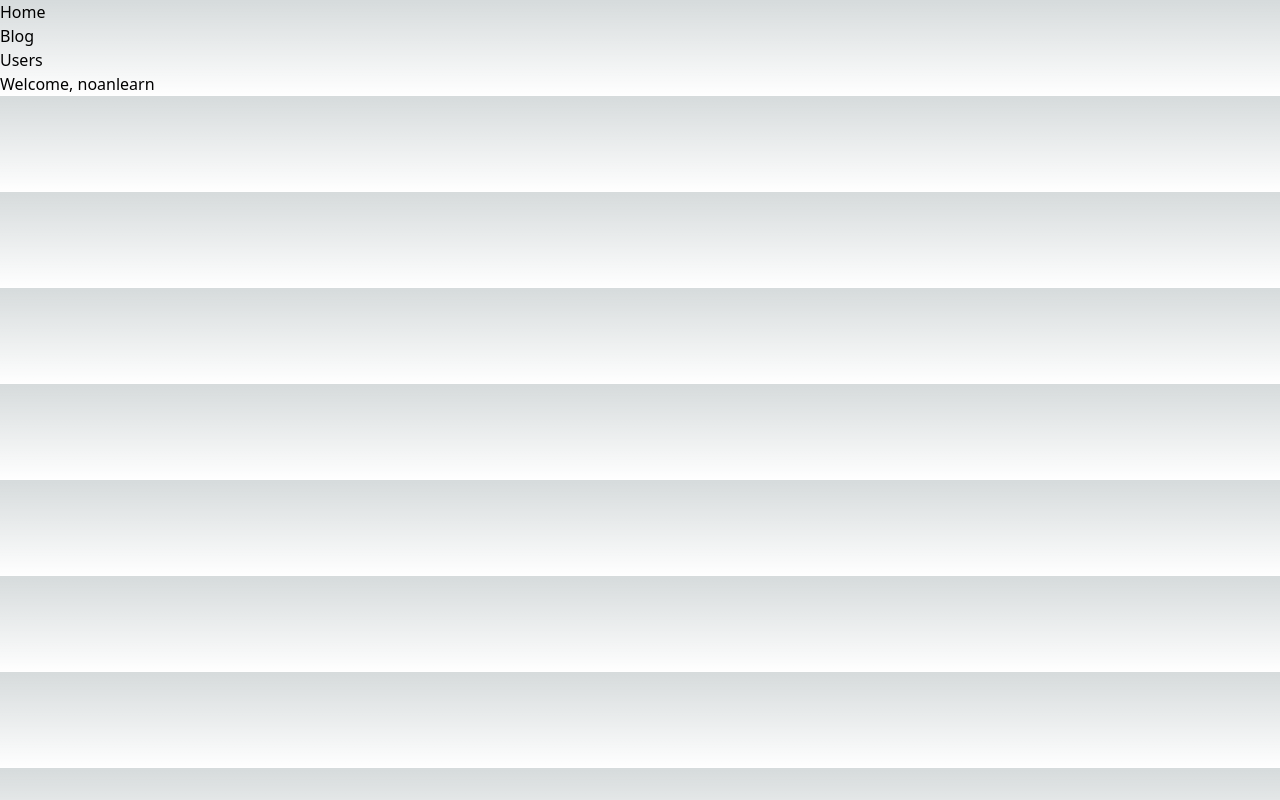
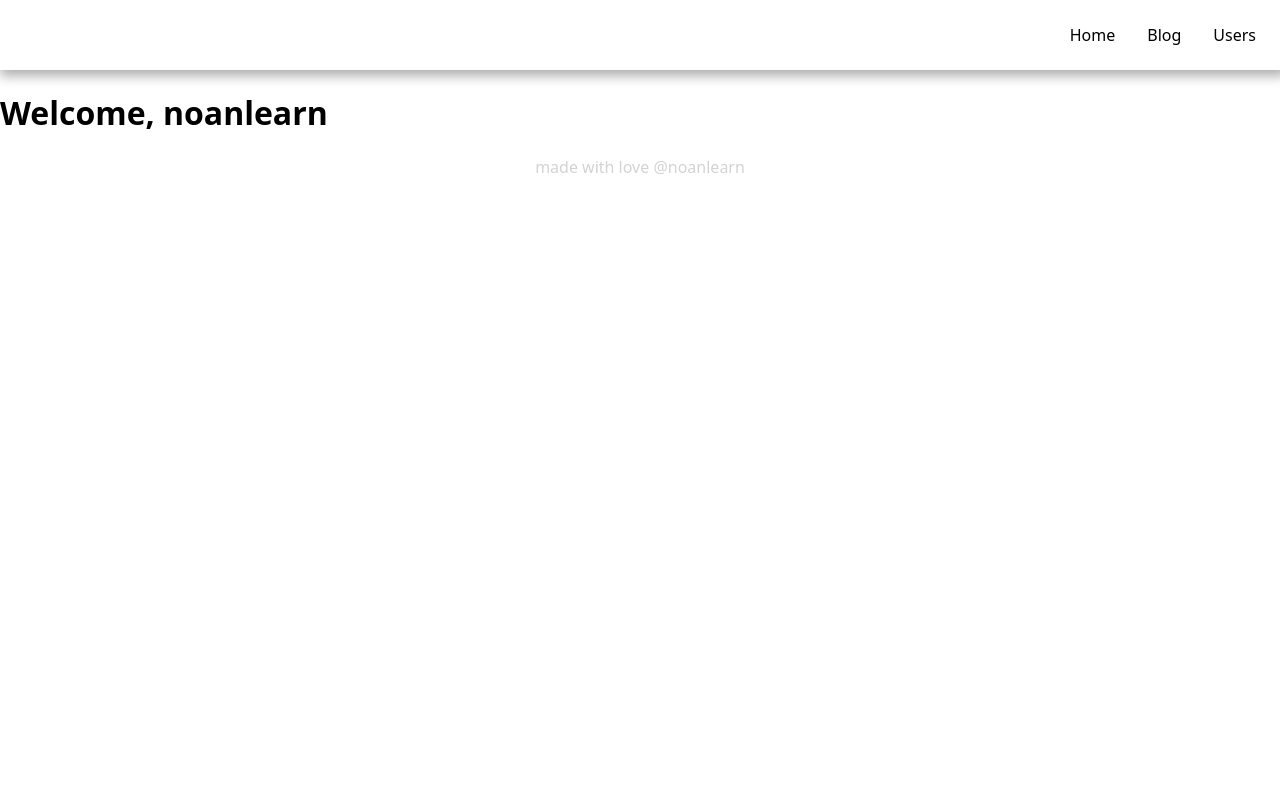
Before and after one commit to noanlearn/nextjs-basic, a Next.js app: page / in a window 1280 px wide. Built offline with nearby package versions, Linux system fonts and the light colour scheme.

Commit message:
feat: - global css dan module css - add footer component

```diff
--- /dev/null
+++ b/components/Footer/Footer.module.css
@@ -0,0 +1,4 @@
+.title {
+  text-align: center;
+  color: lightgray;
+}
--- /dev/null
+++ b/components/Footer/index.tsx
@@ -0,0 +1,9 @@
+import styles from "./Footer.module.css";
+
+export default function Footer() {
+  return (
+    <div>
+      <p className={styles.title}>made with love @noanlearn</p>
+    </div>
+  );
+}
--- /dev/null
+++ b/components/Header/Header.module.css
@@ -0,0 +1,14 @@
+.container {
+  padding: 8px;
+  box-shadow: 3px 3px 11px 3px rgb(0 0 0/ 32%);
+}
+
+.list {
+  list-style: none;
+  display: flex;
+  justify-content: flex-end;
+}
+
+.item {
+  margin: 0px 16px;
+}
--- a/components/Header/index.tsx
+++ b/components/Header/index.tsx
@@ -1,16 +1,17 @@
 import Link from "next/link";
+import styles from "./Header.module.css";
 
 export default function Header() {
   return (
-    <header>
-      <ul>
-        <li>
+    <header className={styles.container}>
+      <ul className={styles.list}>
+        <li className={styles.item}>
           <Link href="/">Home</Link>
         </li>
-        <li>
+        <li className={styles.item}>
           <Link href="/blog">Blog</Link>
         </li>
-        <li>
+        <li className={styles.item}>
           <Link href="/users">Users</Link>
         </li>
       </ul>
--- a/pages/index.tsx
+++ b/pages/index.tsx
@@ -2,6 +2,7 @@ import Image from "next/image";
 import { Inter } from "next/font/google";
 import Link from "next/link";
 import Header from "@/components/Header";
+import Footer from "@/components/Footer";
 
 const inter = Inter({ subsets: ["latin"] });
 
@@ -10,6 +11,7 @@ export default function Home() {
     <main>
       <Header />
       <h1>Welcome, noanlearn</h1>
+      <Footer />
     </main>
   );
 }
--- a/styles/globals.css
+++ b/styles/globals.css
@@ -1,33 +1,18 @@
-@tailwind base;
-@tailwind components;
-@tailwind utilities;
-
-:root {
-  --foreground-rgb: 0, 0, 0;
-  --background-start-rgb: 214, 219, 220;
-  --background-end-rgb: 255, 255, 255;
+html,
+body {
+  padding: 0;
+  margin: 0;
+  font-family: system-ui, -apple-system, BlinkMacSystemFont, "Segoe UI", Roboto,
+    Oxygen, Ubuntu, Cantarell, "Open Sans", "Helvetica Neue", sans-serif;
+  max-width: 1400px;
+  margin: auto;
 }
 
-@media (prefers-color-scheme: dark) {
-  :root {
-    --foreground-rgb: 255, 255, 255;
-    --background-start-rgb: 0, 0, 0;
-    --background-end-rgb: 0, 0, 0;
-  }
+a {
+  color: inherit;
+  text-decoration: none;
 }
 
-body {
-  color: rgb(var(--foreground-rgb));
-  background: linear-gradient(
-      to bottom,
-      transparent,
-      rgb(var(--background-end-rgb))
-    )
-    rgb(var(--background-start-rgb));
+* {
+  box-sizing: border-box;
 }
-
-@layer utilities {
-  .text-balance {
-    text-wrap: balance;
-  }
-}
--- /dev/null
+++ b/styles/tailwind.globals.css
@@ -0,0 +1,33 @@
+@tailwind base;
+@tailwind components;
+@tailwind utilities;
+
+:root {
+  --foreground-rgb: 0, 0, 0;
+  --background-start-rgb: 214, 219, 220;
+  --background-end-rgb: 255, 255, 255;
+}
+
+@media (prefers-color-scheme: dark) {
+  :root {
+    --foreground-rgb: 255, 255, 255;
+    --background-start-rgb: 0, 0, 0;
+    --background-end-rgb: 0, 0, 0;
+  }
+}
+
+body {
+  color: rgb(var(--foreground-rgb));
+  background: linear-gradient(
+      to bottom,
+      transparent,
+      rgb(var(--background-end-rgb))
+    )
+    rgb(var(--background-start-rgb));
+}
+
+@layer utilities {
+  .text-balance {
+    text-wrap: balance;
+  }
+}
```
